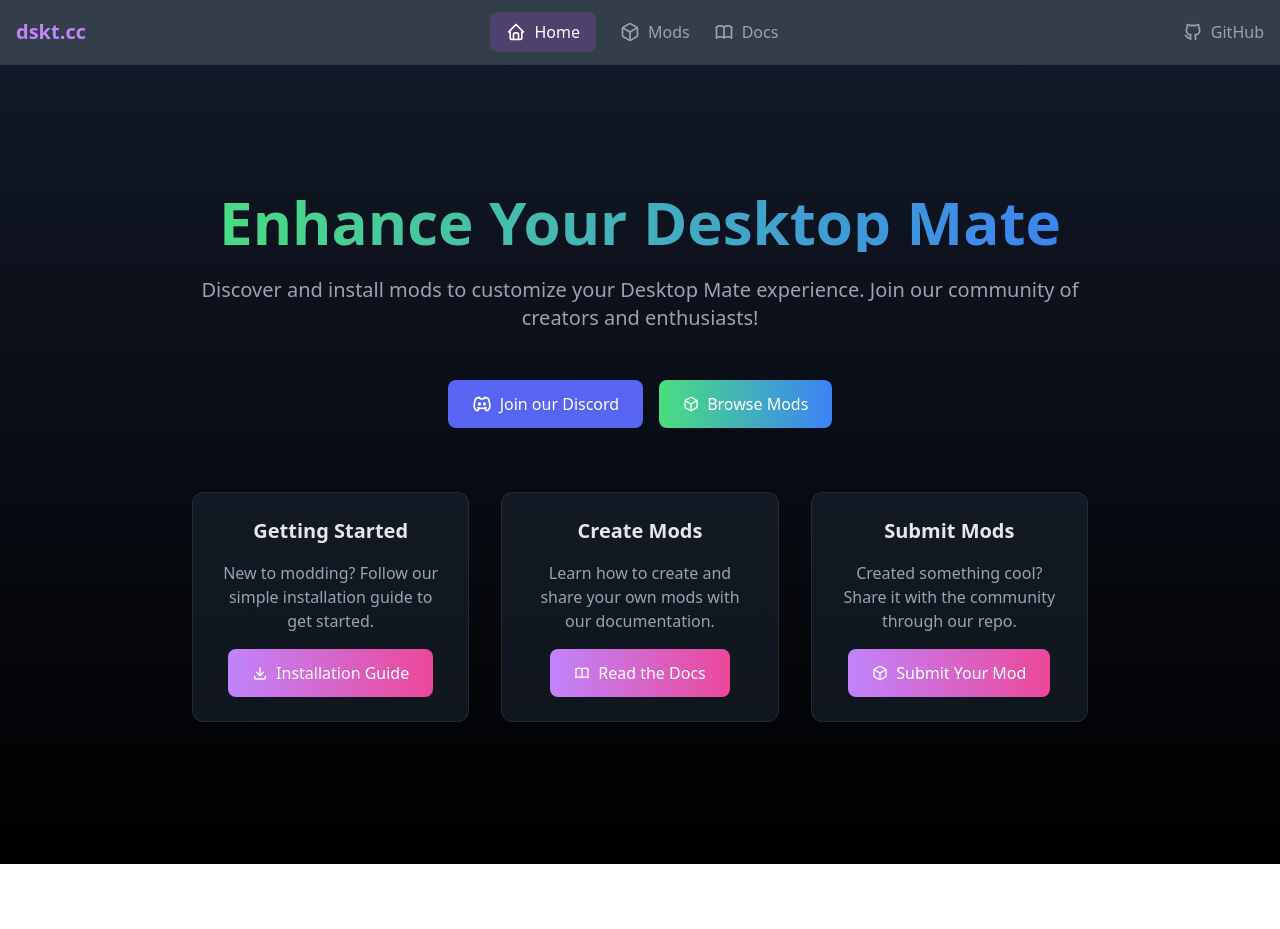
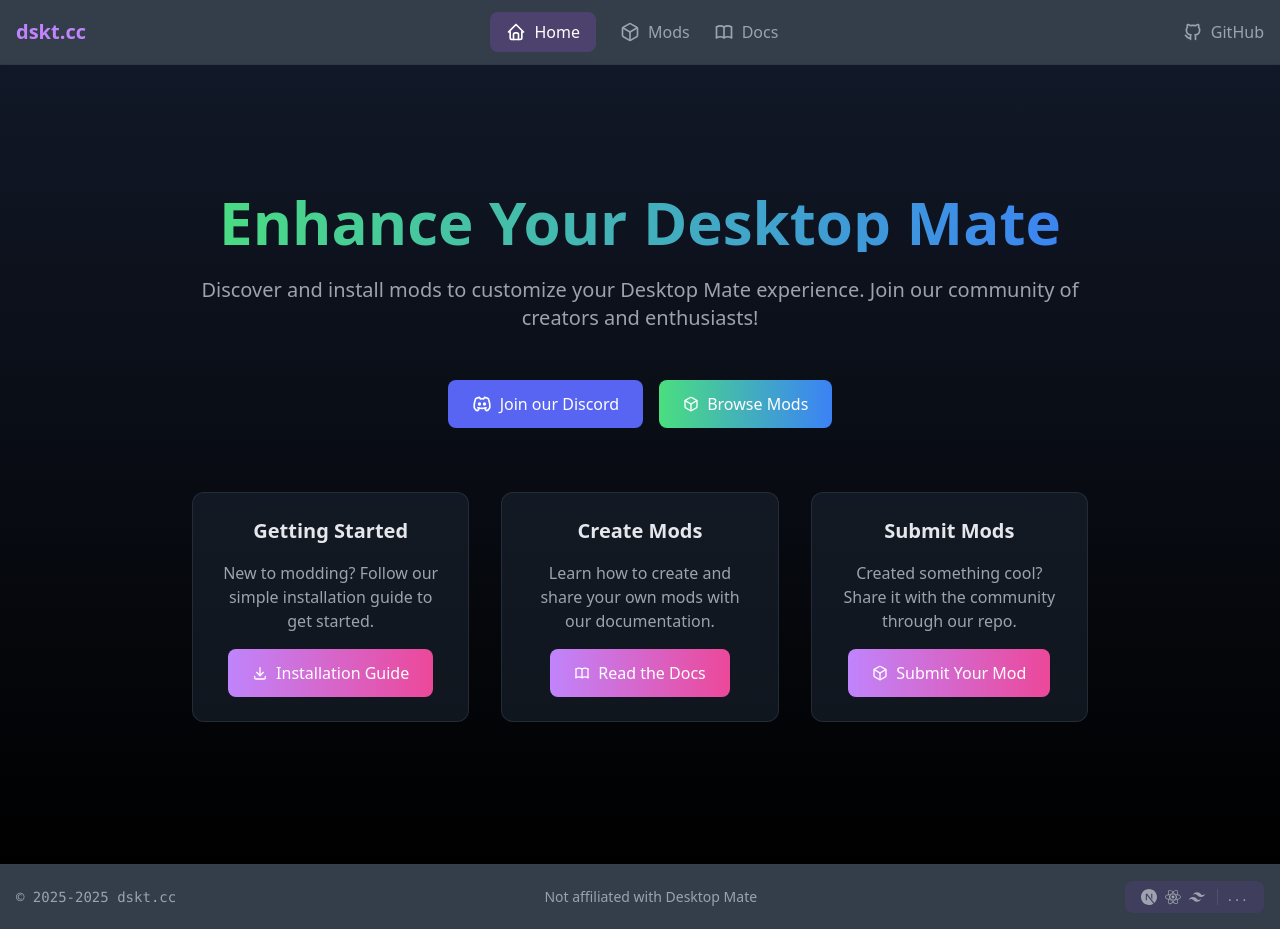
Before and after one commit to dskt-cc/dskt.cc, a Next.js app: page / in a window 1280 px wide. Before the commit the page ends 864 px from the top, so only its background shows below. Built offline with nearby package versions, Linux system fonts and the light colour scheme; no server answers.

Commit message:
[feat] footer

```diff
--- a/src/app/layout.tsx
+++ b/src/app/layout.tsx
@@ -1,7 +1,8 @@
 import type { Metadata } from "next";
 import { Geist, Geist_Mono } from "next/font/google";
 import "./globals.css";
-import { Navbar } from "../containers/Header/Navbar";
+import { Navbar } from "@containers/Header/Navbar";
+import { Footer } from "@containers/Footer/Footer";
 
 const geistSans = Geist({
     variable: "--font-geist-sans",
@@ -30,6 +31,7 @@
                 <main className="pt-16">
                     {children}
                 </main>
+                <Footer />
             </body>
         </html>
     );
--- /dev/null
+++ b/src/containers/Footer/Footer.tsx
@@ -0,0 +1,47 @@
+"use client";
+
+import React, { useEffect, useState } from "react";
+import { SiNextdotjs, SiReact, SiTailwindcss } from "react-icons/si";
+
+function FooterContent() {
+  const currentYear = new Date().getFullYear();
+  const [gitHash, setGitHash] = useState<string | null>(null);
+
+  useEffect(() => {
+    fetch("https://api.github.com/repos/dskt-cc/dskt.cc/commits/main")
+      .then((response) => response.json())
+      .then((data) => {
+        setGitHash(data.sha.substring(0, 7));
+      })
+      .catch((error) => console.error("Error fetching Git hash:", error));
+  }, []);
+
+  return (
+    <footer className="border-t border-gray-700/50 bg-gray-800/90 backdrop-blur-sm">
+      <div className="container mx-auto px-4 h-16">
+        <div className="flex items-center justify-between h-full">
+          <p className="font-mono text-sm text-gray-400">
+            © 2025-{currentYear} dskt.cc
+          </p>
+
+          <p className="text-sm text-gray-400">
+            Not affiliated with Desktop Mate
+          </p>
+
+          <div className="flex items-center gap-2 text-gray-400 bg-purple-500/10 px-4 py-2 rounded-lg">
+            <SiNextdotjs size={16} />
+            <SiReact size={16} />
+            <SiTailwindcss size={16} />
+            <span className="font-mono text-xs border-l border-gray-600 pl-2 ml-1">
+              {gitHash ? `#${gitHash}` : "..."}
+            </span>
+          </div>
+        </div>
+      </div>
+    </footer>
+  );
+}
+
+export function Footer() {
+  return <FooterContent />;
+}
```
